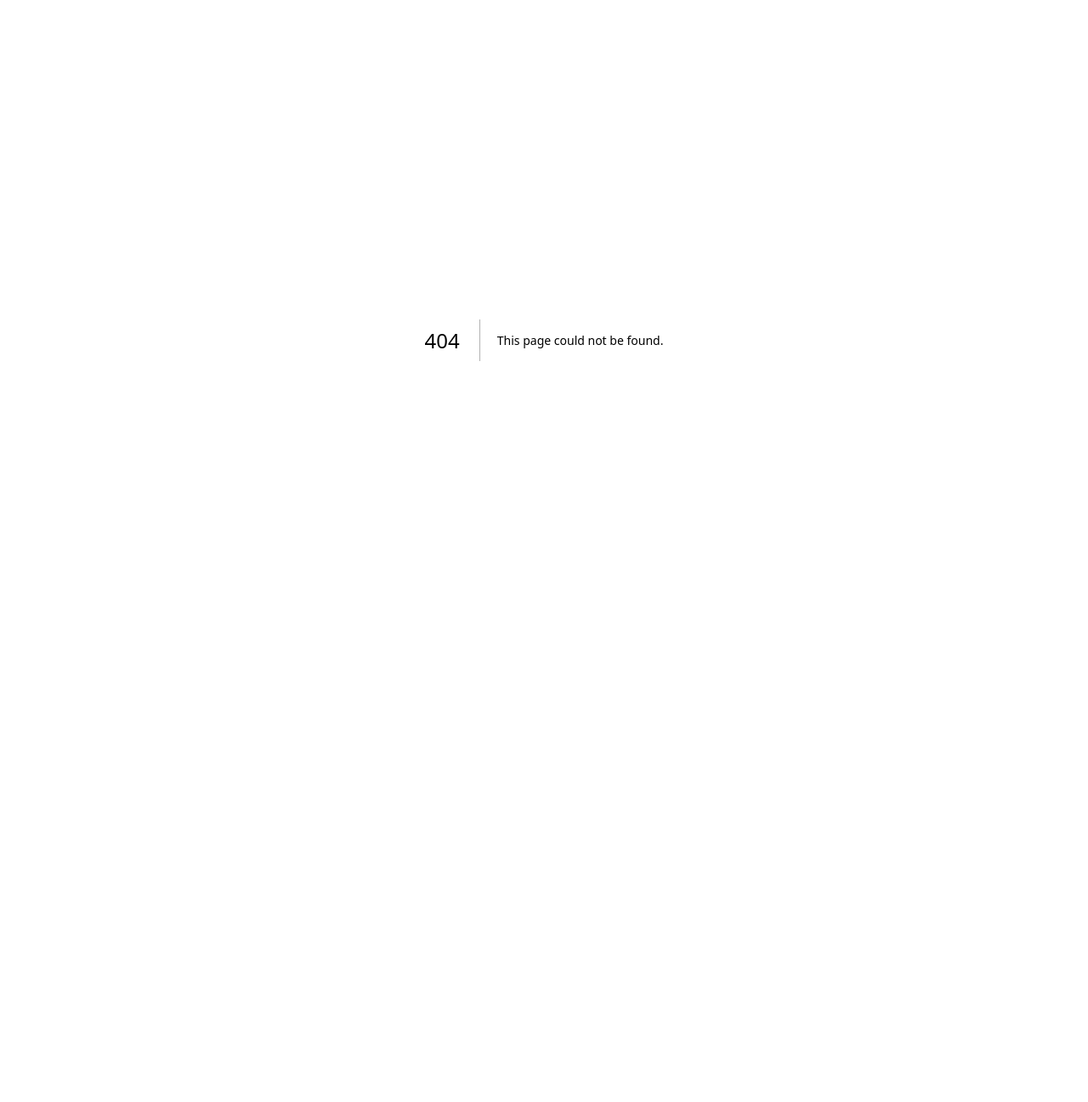
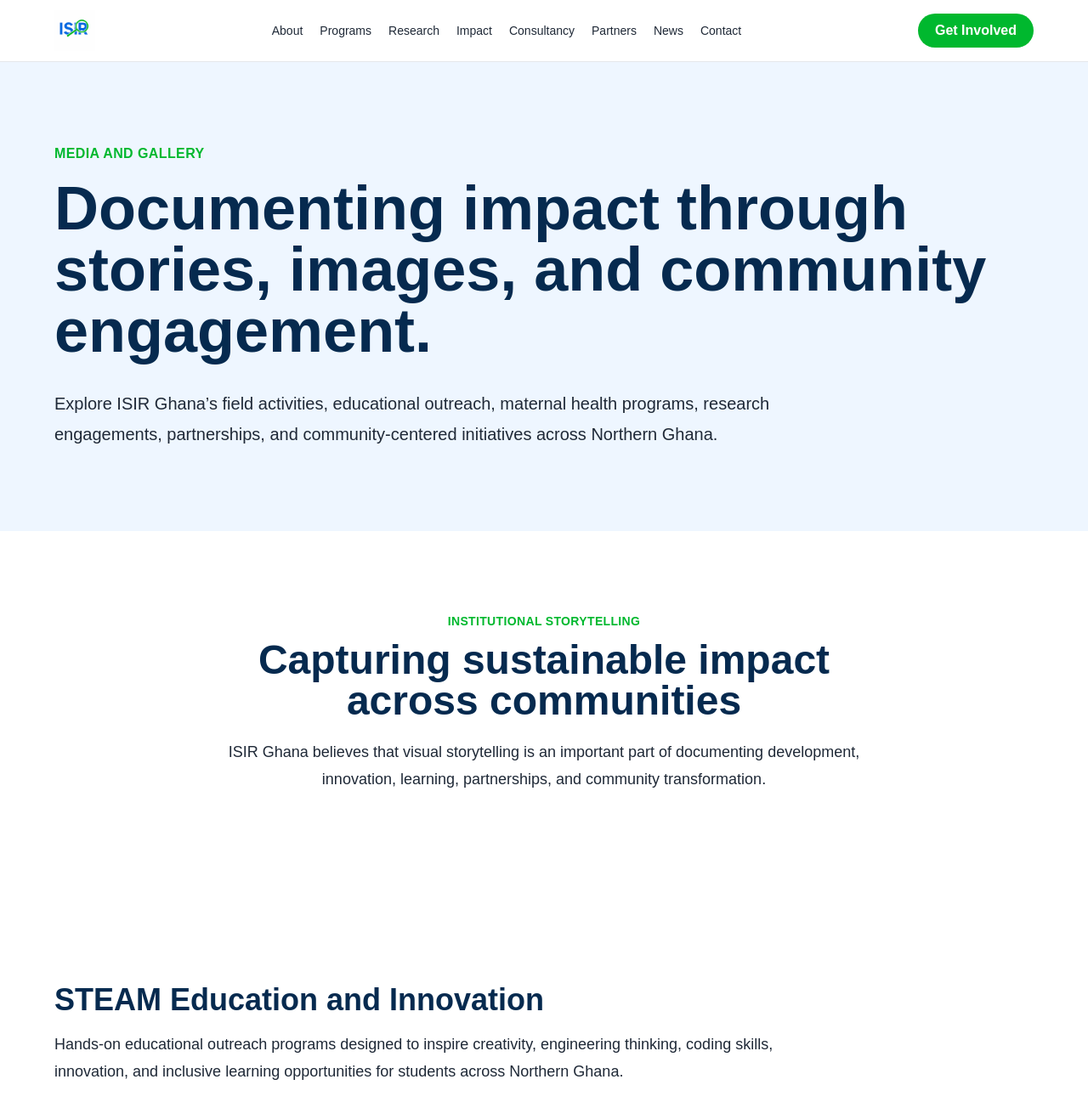
Before and after one commit to rashidasp28/isir-ghana-website, a Next.js app: page /gallery in a window 1280 px wide. Before the commit this address had no page. Shown: the top 1297 px of the page at 85% size. Before the commit the page ends 800 px from the top, so only its background shows below. Built offline with nearby package versions, Linux system fonts and the light colour scheme.

Commit message:
Create institutional gallery and media page

```diff
--- /dev/null
+++ b/app/gallery/page.tsx
@@ -0,0 +1,134 @@
+import Image from 'next/image'
+import Navbar from '@/components/Navbar'
+import Footer from '@/components/Footer'
+import SectionHeader from '@/components/SectionHeader'
+
+const steamGallery = [
+  '/images/gallery/steam/brick-steam-kings-school-1.jpg',
+  '/images/gallery/steam/brick-steam-kings-school-2.jpg',
+  '/images/gallery/steam/shesteam-electronics-session-1.jpg',
+  '/images/gallery/steam/shesteam-girls-coding-1.jpg',
+]
+
+const healthGallery = [
+  '/images/gallery/health/mother-first-outreach-1.jpg',
+  '/images/gallery/health/maternal-health-session-1.jpg',
+  '/images/gallery/health/women-health-engagement-1.jpg',
+  '/images/gallery/health/health-center-visit-1.jpg',
+]
+
+const researchGallery = [
+  '/images/gallery/research/research-conference-1.jpg',
+  '/images/gallery/research/scientific-presentation-1.jpg',
+  '/images/gallery/research/workshop-session-1.jpg',
+  '/images/gallery/research/research-collaboration-1.jpg',
+]
+
+const communityGallery = [
+  '/images/gallery/community/community-engagement-1.jpg',
+  '/images/gallery/community/volunteer-session-1.jpg',
+  '/images/gallery/community/partnership-meeting-1.jpg',
+  '/images/gallery/community/isir-team-outreach-1.jpg',
+]
+
+function GallerySection({ title, description, images }: { title: string; description: string; images: string[] }) {
+  return (
+    <section className="py-20 bg-white">
+      <div className="container-width">
+        <div className="max-w-4xl mb-12">
+          <h2 className="text-4xl font-bold text-darkNavy mb-4">{title}</h2>
+          <p className="text-lg text-charcoal leading-8">{description}</p>
+        </div>
+
+        <div className="grid sm:grid-cols-2 lg:grid-cols-4 gap-6">
+          {images.map((image, index) => (
+            <div
+              key={index}
+              className="relative rounded-3xl overflow-hidden min-h-[320px] bg-lightBlue shadow-sm hover:shadow-xl transition"
+            >
+              <Image
+                src={image}
+                alt={title}
+                fill
+                className="object-cover hover:scale-105 transition duration-500"
+              />
+            </div>
+          ))}
+        </div>
+      </div>
+    </section>
+  )
+}
+
+export default function GalleryPage() {
+  return (
+    <main>
+      <Navbar />
+
+      <section className="bg-lightBlue py-24">
+        <div className="container-width max-w-5xl">
+          <p className="text-primaryGreen font-semibold uppercase tracking-wide mb-4">
+            Media and Gallery
+          </p>
+
+          <h1 className="text-5xl md:text-7xl font-bold text-darkNavy leading-tight mb-8">
+            Documenting impact through stories, images, and community engagement.
+          </h1>
+
+          <p className="text-xl text-charcoal leading-9 max-w-4xl">
+            Explore ISIR Ghana’s field activities, educational outreach, maternal health programs, research engagements, partnerships, and community-centered initiatives across Northern Ghana.
+          </p>
+        </div>
+      </section>
+
+      <section className="py-24 bg-white">
+        <div className="container-width">
+          <SectionHeader
+            eyebrow="Institutional Storytelling"
+            title="Capturing sustainable impact across communities"
+            description="ISIR Ghana believes that visual storytelling is an important part of documenting development, innovation, learning, partnerships, and community transformation."
+            center
+          />
+        </div>
+      </section>
+
+      <GallerySection
+        title="STEAM Education and Innovation"
+        description="Hands-on educational outreach programs designed to inspire creativity, engineering thinking, coding skills, innovation, and inclusive learning opportunities for students across Northern Ghana."
+        images={steamGallery}
+      />
+
+      <GallerySection
+        title="Maternal and Community Health"
+        description="Community-centered health outreach and maternal support initiatives focused on dignity, awareness, nutrition, antenatal care, and sustainable health engagement."
+        images={healthGallery}
+      />
+
+      <GallerySection
+        title="Research and Knowledge Exchange"
+        description="Scientific engagement, presentations, workshops, conferences, and collaborative knowledge-sharing activities supporting evidence-based development and innovation."
+        images={researchGallery}
+      />
+
+      <GallerySection
+        title="Community Engagement and Partnerships"
+        description="Volunteerism, partnerships, outreach programs, and institutional collaboration activities supporting sustainable development and community resilience."
+        images={communityGallery}
+      />
+
+      <section className="py-24 bg-darkNavy text-white">
+        <div className="container-width text-center max-w-4xl">
+          <h2 className="text-4xl md:text-5xl font-bold mb-6">
+            Building sustainable futures through research, innovation, and community action.
+          </h2>
+
+          <p className="text-lg leading-8 text-gray-300 mb-10">
+            ISIR Ghana continues to document and share impactful stories from communities, schools, health facilities, research engagements, and development initiatives across Ghana.
+          </p>
+        </div>
+      </section>
+
+      <Footer />
+    </main>
+  )
+}
```
